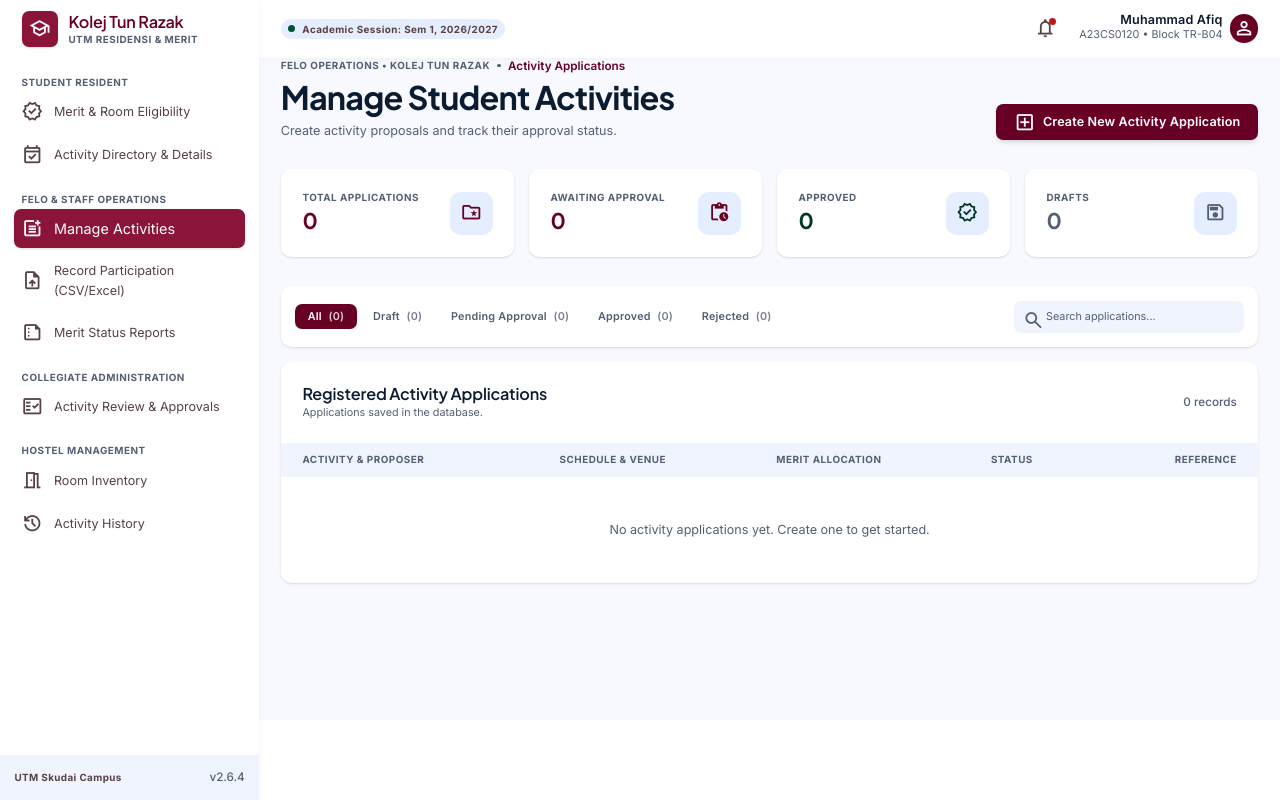
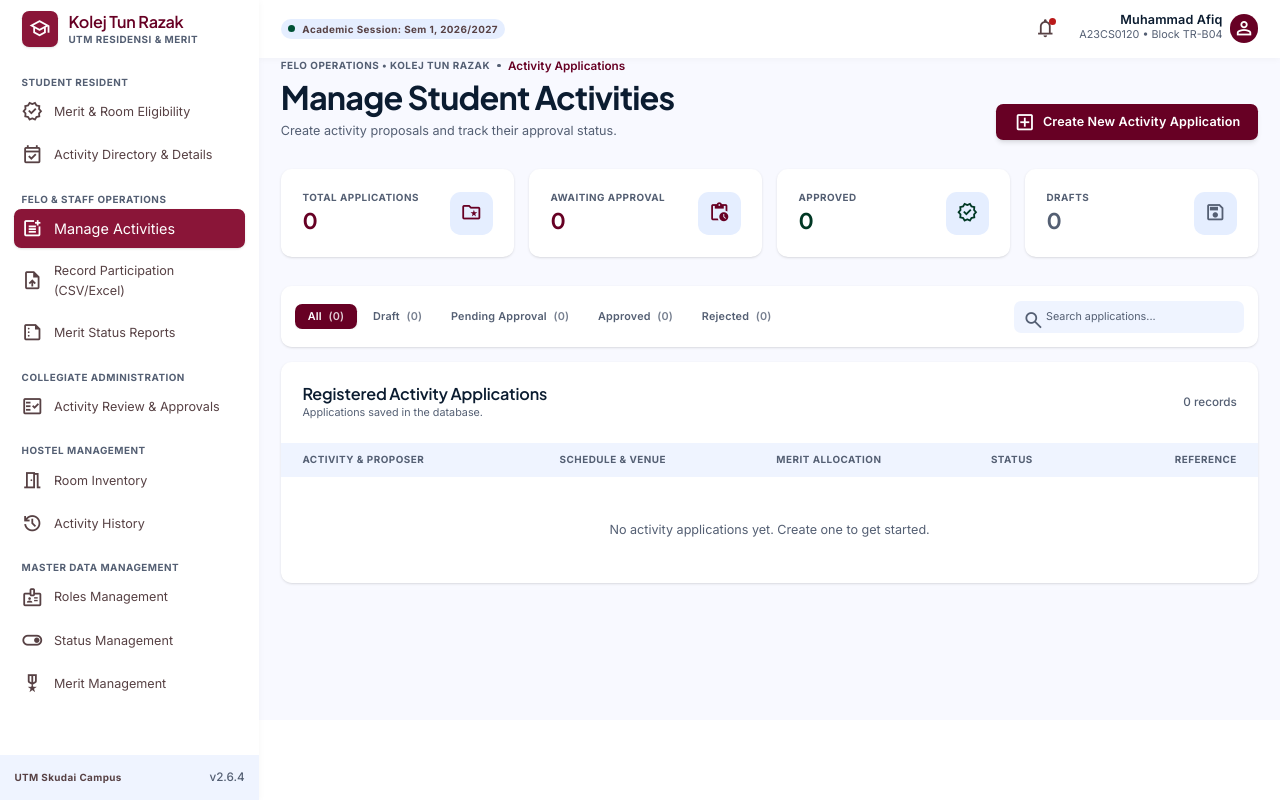
Before and after one commit to zulaikha-hashim/KTR-Connect, a Laravel app: page / in a window 1280 px wide. Run offline with Laravel 12, Linux system fonts and the light colour scheme; data that the repository does not hold is empty; style sheets or scripts are compiled from the project's sources; parts of the project's set-up code (start-up, migrations or seed data) failed here and were passed over; some libraries are stand-ins or nearby versions.

Commit message:
Update Master Data Tab into main server

```diff
--- a/resources/js/Pages/Staff.jsx
+++ b/resources/js/Pages/Staff.jsx
@@ -22,6 +22,14 @@ const staffNavigation = [
     title: 'Collegiate Administration',
     items: [
       { label: 'Activity Review & Approvals', icon: 'fact_check', path: 'activity-reviews-and-approvals', href: '/admin' },
+    ],
+  },
+  {
+    title: 'Master Data Management',
+    items: [
+      { label: 'Roles Management', icon: 'badge', href: '#' },
+      { label: 'Status Management', icon: 'toggle_on', href: '#' },
+      { label: 'Merit Management', icon: 'military_tech', href: '/admin/master-data/merit' },
     ],
   },
 ];
```
